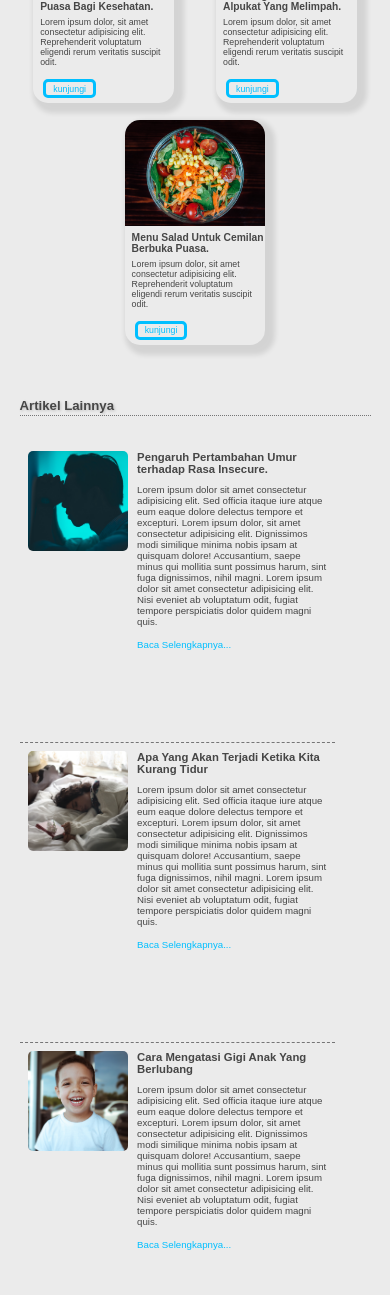
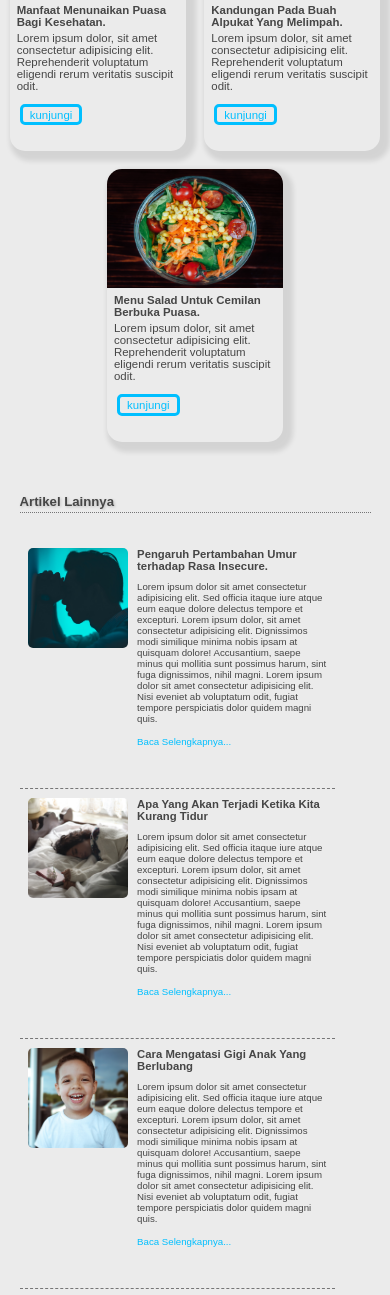
Before and after one commit to Lyramor/pw2023_223040083, a PHP site: page /kitasehat.html in a window 390 px wide. Shown: the part 1441-2736 px from the top of the page. Run offline with PHP 8.4, Linux system fonts and the light colour scheme.

Commit message:
mengerjakan tubes

```diff
--- a/tubes/css/style.css
+++ b/tubes/css/style.css
@@ -505,12 +505,30 @@ body {
     }
 
     .artikel-page {
-        height: 25.5rem;
+        height: 31rem;
+        width: 20rem;
+    }
+
+    .artikel-page .artikel-img img {
+        height: 13.5rem;
+    }
+
+    .artikel-page h3,
+    .artikel-page p {
+        font-size: 1.3rem;
+    }
+
+    .artikel-page a {
+        font-size: 1.3rem;
     }
 
     .lainnya-page {
-        height: 300px;
+        height: 250px;
         width: 90%;
         font-size: 1.1rem;
     }
+
+    .navbar .navbar-nav #login {
+        margin-top: 55rem;
+    }
 }
```
